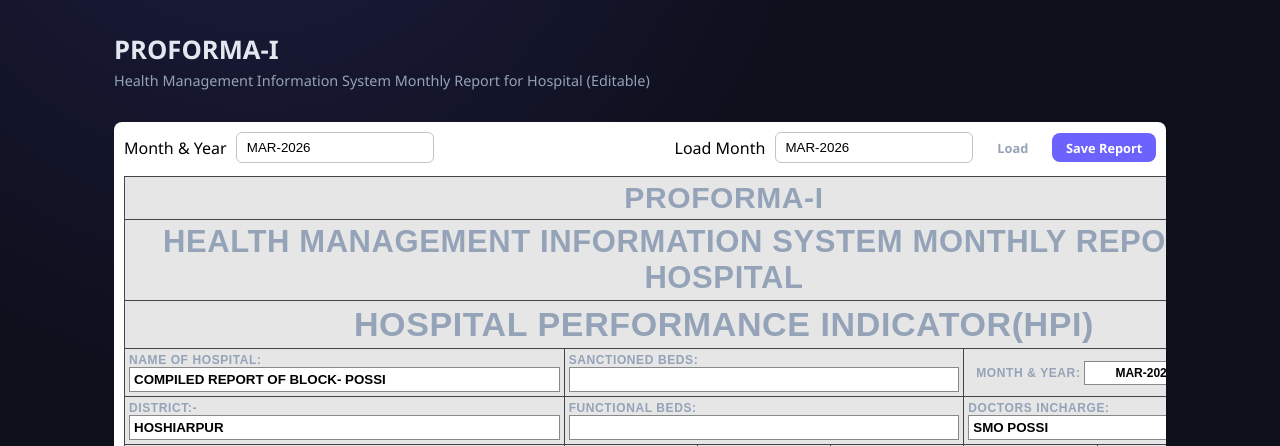
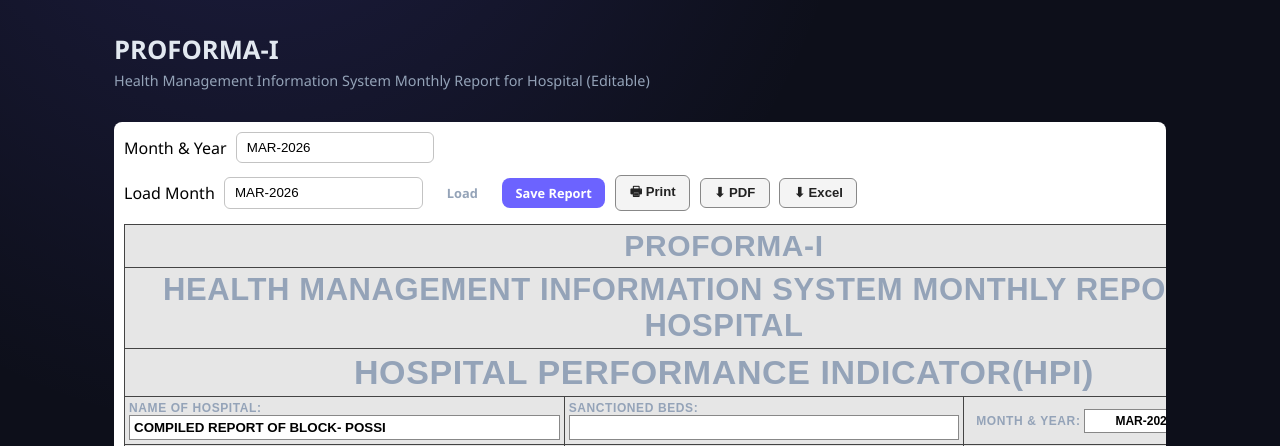
Before and after one commit to navdeepptu23-max/opd-portal, a Flask app: page /reports/proforma-i-hpi in a window 1280 px wide. Shown: the part 60-506 px from the top of the page. Run offline with Flask 3, Linux system fonts and the light colour scheme; a user stored in the database is signed in; data comes from the database, SQL or seed files in the repository; some libraries are stand-ins or nearby versions.

Commit message:
Add PDF, Excel, Print export options to PROFORMA-I report

```diff
--- a/portal/templates/proforma_i_hpi_report.html
+++ b/portal/templates/proforma_i_hpi_report.html
@@ -68,6 +68,28 @@
     border-radius: 6px;
     border: 1px solid #c3c3c3;
   }
+  .btn-export {
+    padding: 0.4rem 0.85rem;
+    border-radius: 6px;
+    border: 1px solid #888;
+    background: #f4f4f4;
+    color: #222;
+    cursor: pointer;
+    font-size: 0.82rem;
+    font-weight: 600;
+    transition: background 0.15s;
+  }
+  .btn-export:hover { background: #dde; }
+  @media print {
+    .no-print { display: none !important; }
+    body, .hpi-wrap { background: #fff !important; color: #000 !important; }
+    .hpi-table input, .hpi-table textarea {
+      border: none !important;
+      background: transparent !important;
+      padding: 0 !important;
+    }
+    .page-header { display: none !important; }
+  }
 </style>
 
 <div class="page-header" style="display:flex; justify-content:space-between; align-items:flex-start; flex-wrap:wrap; gap:1rem;">
@@ -94,6 +116,9 @@
         {% if current_user.is_admin_or_above %}
         <button type="submit" class="btn btn-primary btn-sm">Save Report</button>
         {% endif %}
+        <button type="button" class="btn-export no-print" onclick="printReport()">&#128438; Print</button>
+        <button type="button" class="btn-export no-print" onclick="exportPDF()">&#11015; PDF</button>
+        <button type="button" class="btn-export no-print" onclick="exportExcel()">&#11015; Excel</button>
       </div>
     </div>
 
@@ -293,4 +318,63 @@
   })();
 </script>
 {% endif %}
+
+<!-- CDN libraries for export -->
+<script src="https://cdnjs.cloudflare.com/ajax/libs/html2pdf.js/0.10.1/html2pdf.bundle.min.js"></script>
+<script src="https://cdn.sheetjs.com/xlsx-0.20.3/package/dist/xlsx.full.min.js"></script>
+
+<script>
+  function printReport() {
+    window.print();
+  }
+
+  function exportPDF() {
+    const el = document.querySelector('.hpi-table');
+    const month = (document.getElementById('header-month-year') || {value: '{{ month_year }}'}).value || '{{ month_year }}';
+    const opt = {
+      margin:       [8, 6, 8, 6],
+      filename:     'PROFORMA-I_' + month + '.pdf',
+      image:        { type: 'jpeg', quality: 0.98 },
+      html2canvas:  { scale: 2, useCORS: true },
+      jsPDF:        { unit: 'mm', format: 'a4', orientation: 'landscape' }
+    };
+    html2pdf().set(opt).from(el).save();
+  }
+
+  function exportExcel() {
+    const month = (document.getElementById('header-month-year') || {value: '{{ month_year }}'}).value || '{{ month_year }}';
+    const table = document.querySelector('.hpi-table');
+
+    // Build a clean 2-D array from the table, resolving input/textarea values
+    const data = [];
+    const rows = table.querySelectorAll('tr');
+    rows.forEach((tr) => {
+      const rowData = [];
+      tr.querySelectorAll('th, td').forEach((cell) => {
+        const inp = cell.querySelector('input[type="number"], input[type="text"]');
+        const ta  = cell.querySelector('textarea');
+        if (inp)      rowData.push(inp.value);
+        else if (ta)  rowData.push(ta.value);
+        else          rowData.push(cell.innerText.trim());
+      });
+      data.push(rowData);
+    });
+
+    const ws = XLSX.utils.aoa_to_sheet(data);
+
+    // Merge header rows that span all 8 columns
+    ws['!merges'] = [
+      {s:{r:0,c:0}, e:{r:0,c:7}},
+      {s:{r:1,c:0}, e:{r:1,c:7}},
+      {s:{r:2,c:0}, e:{r:2,c:7}},
+    ];
+
+    // Column widths
+    ws['!cols'] = [{wch:8},{wch:50},{wch:10},{wch:10},{wch:12},{wch:14},{wch:10},{wch:20}];
+
+    const wb = XLSX.utils.book_new();
+    XLSX.utils.book_append_sheet(wb, ws, 'PROFORMA-I');
+    XLSX.writeFile(wb, 'PROFORMA-I_' + month + '.xlsx');
+  }
+</script>
 {% endblock %}
```
